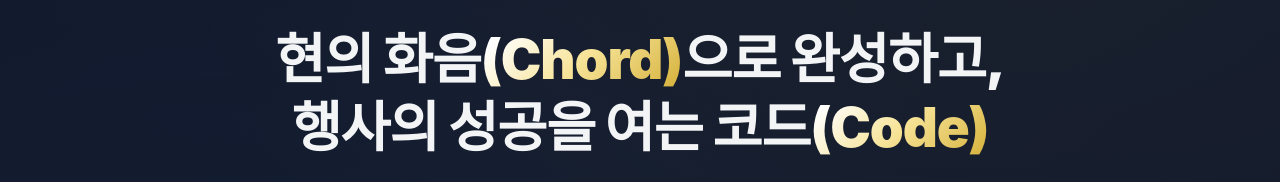
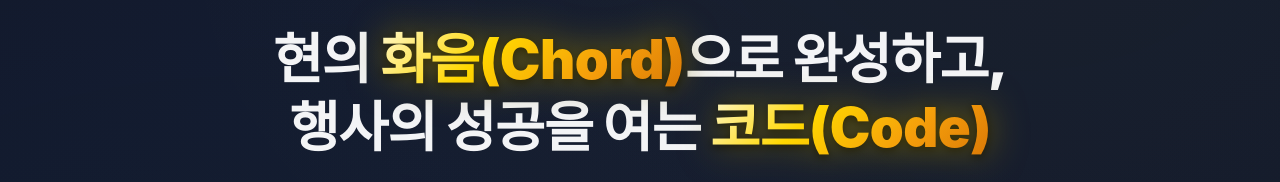
Before and after one commit to ryujish/strings-chord-web, a website built with Vite: page index.html in a window 1280 px wide. Shown: the part 225-407 px from the top of the page. Built offline with nearby package versions, Linux system fonts and the light colour scheme; a web font is replaced by a local one.

Commit message:
style: enhance gold gradient text visibility and remove fixed 6-member count for flexible roster

```diff
--- a/assets/css/style.css
+++ b/assets/css/style.css
@@ -71,9 +71,13 @@ h1, h2, h3, .brand-font {
 }
 
 .gold-gradient-text {
-  background: linear-gradient(135deg, #fff 10%, #f7e499 50%, #d4af37 100%);
+  display: inline-block;
+  background: linear-gradient(135deg, #FFF9D2 0%, #FFD700 35%, #F59E0B 70%, #D97706 100%);
   -webkit-background-clip: text;
   -webkit-text-fill-color: transparent;
+  filter: drop-shadow(0 0 18px rgba(255, 215, 0, 0.5)) drop-shadow(0 2px 5px rgba(0, 0, 0, 0.9));
+  font-weight: 900;
+  letter-spacing: -0.01em;
 }
 
 .gold-gradient-badge {
--- a/index.html
+++ b/index.html
@@ -53,8 +53,8 @@
         <span>🎻</span> 바이올린 · 비올라 · 첼로 베테랑 아티스트 라인업
       </div>
       <h1 class="hero-title">
-        현의 화음<span class="gold-gradient-text">(Chord)</span>으로 완성하고,<br>
-        행사의 성공을 여는 코드<span class="gold-gradient-text">(Code)</span>
+        현의 <span class="gold-gradient-text">화음(Chord)</span>으로 완성하고,<br>
+        행사의 성공을 여는 <span class="gold-gradient-text">코드(Code)</span>
       </h1>
       <p class="hero-subtitle">
         수십 년간 국내외 최정상 무대를 이끌어 온 베테랑 연주자들이 빚어내는 타협 없는 사운드.<br>
@@ -66,7 +66,7 @@
           <span>⚡</span> 실시간 맞춤 견적 계산기
         </a>
         <a href="#artists" class="btn-secondary">
-          <span>🎻</span> 6인 아티스트 프로필 & 영상
+          <span>🎻</span> 베테랑 아티스트 프로필 & 영상
         </a>
         <a href="#repertoire" class="btn-secondary">
           <span>🎧</span> 대표 레퍼토리 듣기
@@ -139,12 +139,12 @@
     </div>
   </section>
 
-  <!-- 6 Core Master Artists Roster Section (독립 아티스트 섹션) -->
+  <!-- Core Master Artists Roster Section (독립 아티스트 섹션) -->
   <section class="section" id="artists" style="background: rgba(14, 20, 34, 0.7); border-top: 1px solid rgba(212, 175, 55, 0.2); border-bottom: 1px solid rgba(212, 175, 55, 0.2);">
     <div class="container">
       <div class="section-header">
         <span class="section-tag">Core Artist Roster</span>
-        <h2 class="section-title">배* 단장 & 베테랑 6인 솔리스트</h2>
+        <h2 class="section-title">배* 단장 & 베테랑 솔리스트 라인업</h2>
         <p class="section-desc">
           배* 단장을 중심으로 국내외 명문 음대, 유학파, 콩쿠르 수상 및 유수 오케스트라·메이저 음반 세션 출신의 최정상 연주진입니다.
         </p>
```
Also changed, not shown: STRINGS_CHORD_PITCH_DECK.md (+1 -1 lines).
